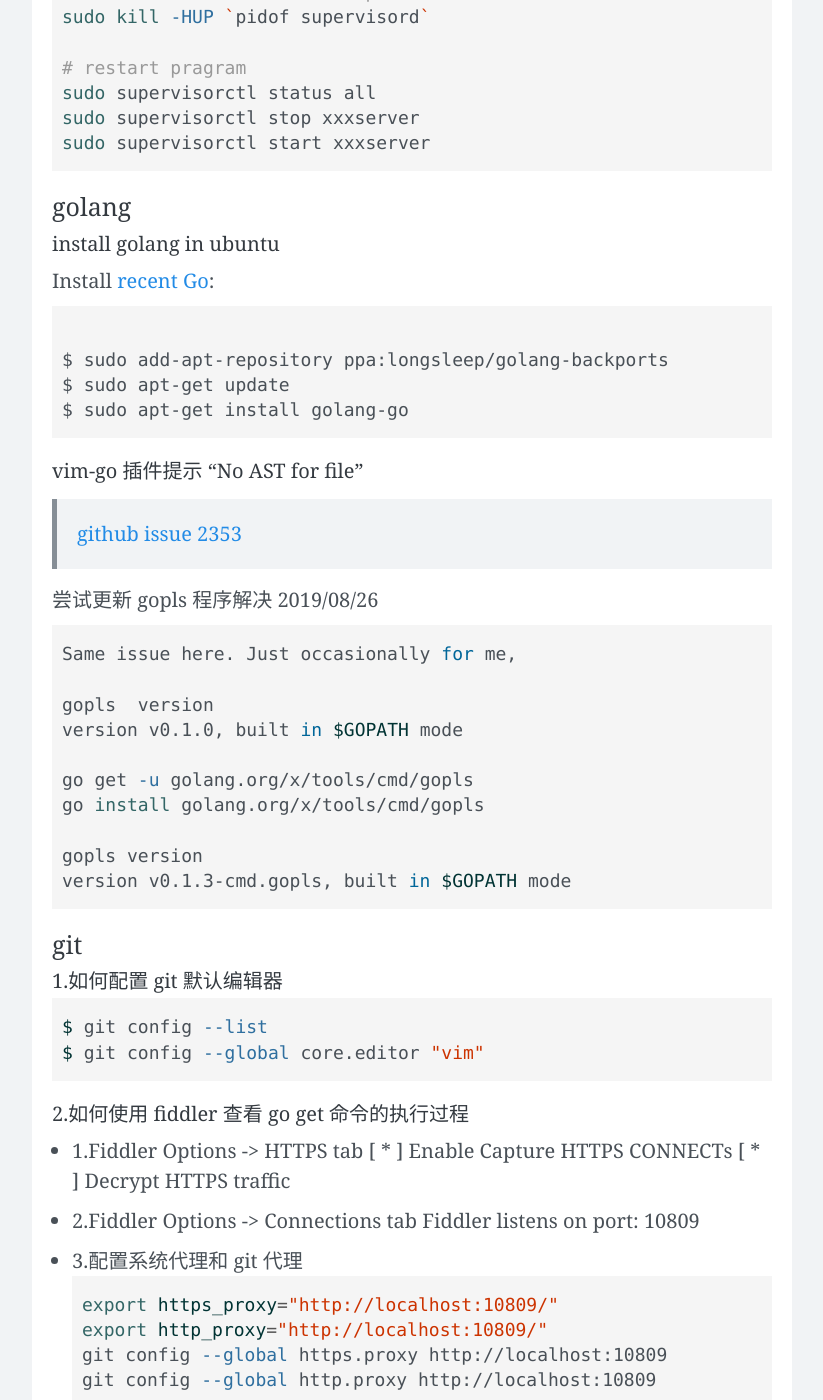
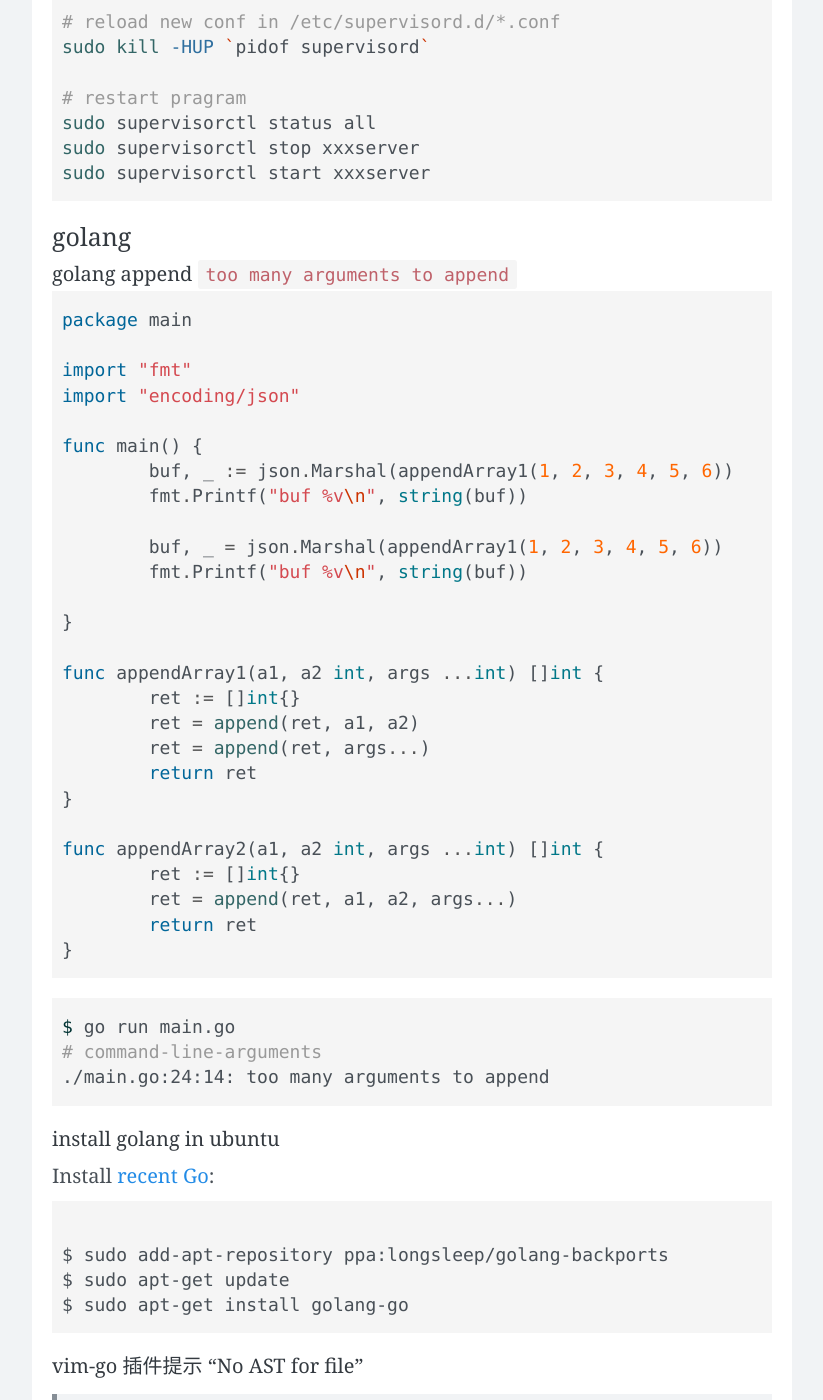
Before and after one commit to wangtiga/wangtiga.github.io, a Jekyll site: the page built from _posts/2019-09-17-linux_command.md, in a window 1280 px wide and 1400 px high, scrolled down 10992 px. Shown: the whole window, without its empty margins (228-1051 px from the left). Built offline with Jekyll 4.4.1, drawn with Linux system fonts in a browser that asks for light colours; nearby versions of some CDN libraries; comment, search, counter and statistics services are not loaded; some of the changed text lies outside the part shown.

Commit message:
updated from r1

````diff
--- a/_posts/2019-09-17-linux_command.md
+++ b/_posts/2019-09-17-linux_command.md
@@ -462,6 +462,44 @@ sudo supervisorctl start xxxserver
 
 ### golang
 
+
+#### golang append `too many arguments to append`
+
+```go
+package main
+
+import "fmt"
+import "encoding/json"
+
+func main() {
+        buf, _ := json.Marshal(appendArray1(1, 2, 3, 4, 5, 6))
+        fmt.Printf("buf %v\n", string(buf))
+
+        buf, _ = json.Marshal(appendArray1(1, 2, 3, 4, 5, 6))
+        fmt.Printf("buf %v\n", string(buf))
+
+}
+
+func appendArray1(a1, a2 int, args ...int) []int {
+        ret := []int{}
+        ret = append(ret, a1, a2)
+        ret = append(ret, args...)
+        return ret
+}
+
+func appendArray2(a1, a2 int, args ...int) []int {
+        ret := []int{}
+        ret = append(ret, a1, a2, args...)
+        return ret
+}
+```
+
+```sh
+$ go run main.go
+# command-line-arguments
+./main.go:24:14: too many arguments to append
+```
+
 #### install golang in ubuntu
 Install [recent Go](https://github.com/golang/go/wiki/Ubuntu):
 ```txt
````
Also changed, not shown: _posts/2019-09-01-introduction_to_go_modules.md (+3 -3 lines).
